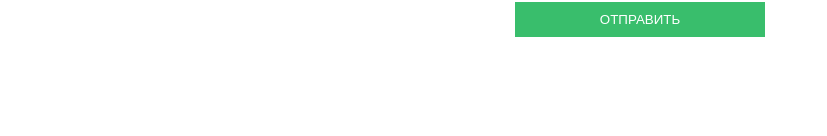
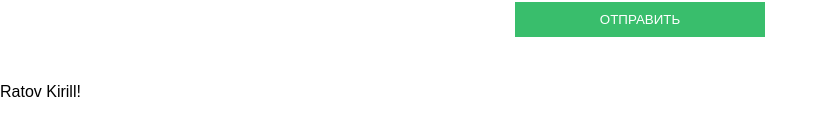
Before and after one commit to ratov/jquery-validation, a plain HTML site: page index.html in a window 1280 px wide. Shown: the part 378-514 px from the top of the page, without its empty margins (0-827 px from the left). Drawn offline with Linux system fonts and the light colour scheme.

Commit message:
Ratov Kirill

```diff
--- a/index.html
+++ b/index.html
@@ -36,7 +36,9 @@
         </div>
     </form>
 </div>
-
+<footer>
+	<p>Ratov Kirill!</p>
+</footer>
 <script src="jquery/dist/jquery.min.js"></script>
 <script src="jquery-validation/dist/jquery.validate.js"></script>
 <script src="js/custom.js"></script>
```
